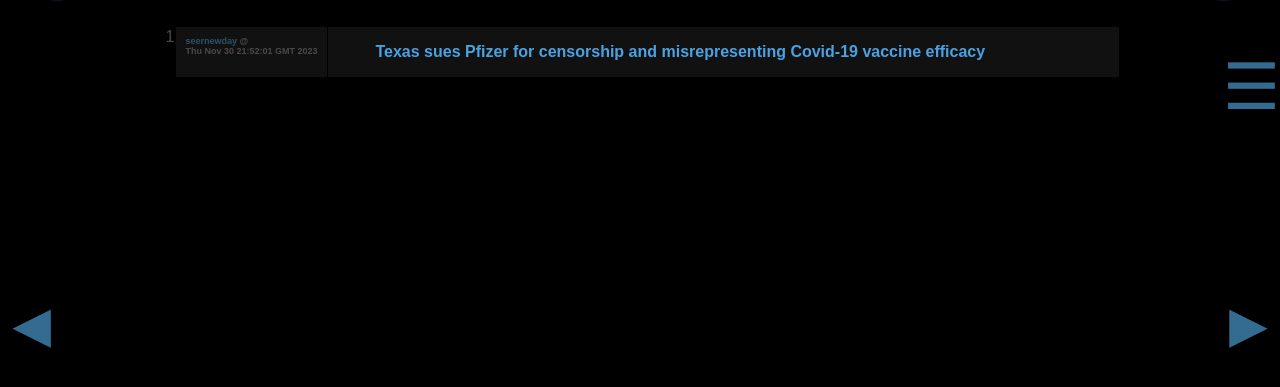
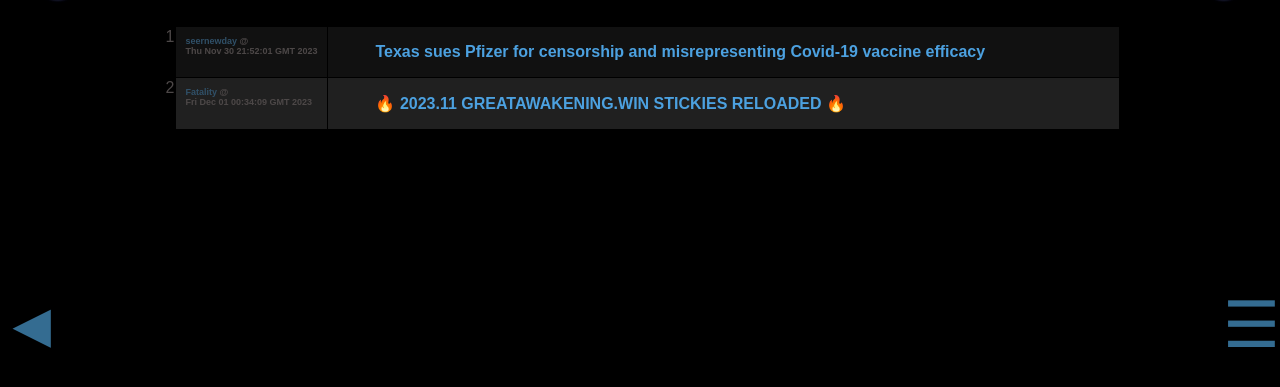
Before and after one commit to Fatality-GAW/fatality-gaw.github.io, a plain HTML site: page 2023.12.GREATAWAKENING.WIN.STICKIES.RELOADED.html in a window 1280 px wide. Shown: the part 75-462 px from the top of the page. Drawn offline with Linux system fonts and the light colour scheme.

Commit message:
Via Upload
Added latest HTMLs

```diff
--- a/2023.12.GREATAWAKENING.WIN.STICKIES.RELOADED.html
+++ b/2023.12.GREATAWAKENING.WIN.STICKIES.RELOADED.html
@@ -165,13 +165,13 @@
 		</style>
 	</head>
 	<body>
-		<div id="menu-div"><span><a href="index.html" onmouseover="this.style.color='#dc4848'" onmouseout="this.style.color='#346c91'">☰</a></span></div>
 		<div id="left-div"><span><a href="2023.11.GREATAWAKENING.WIN.STICKIES.RELOADED.html" onmouseover="this.style.color='#dc4848'" onmouseout="this.style.color='#346c91'">◄</a></span></div>
-		<div id="right-div"><span><a href="ALL.GREATAWAKENING.WIN.STICKIES.RELOADED.html" onmouseover="this.style.color='#dc4848'" onmouseout="this.style.color='#346c91'">►</a></span></div>
+		<div id="right-div"><span><a href="index.html" onmouseover="this.style.color='#dc4848'" onmouseout="this.style.color='#346c91'">☰</a></span></div>
 		<h1><a href="https://GreatAwakening.win" target="_blank">🔥 2023.12 GREATAWAKENING.WIN STICKIES RELOADING.. 🔥</a></h1>
 		<table>
 			<tbody>
 				<tr class="table_row" id="1" style="background-color: #111111;" onclick="if (event.target.tagName == 'A') return true; window.open('https://GreatAwakening.win/p/17rmEtVsXd/x/c/','_blank','noopener noreferrer');" ><td class="number_col">1</td><td class="detail_col"><span>seernewday</span> @<br>Thu Nov 30 21:52:01 GMT 2023</td><td class="title_col"><a href="https://GreatAwakening.win/p/17rmEtVsXd/x/c/" target="_blank">Texas sues Pfizer for censorship and misrepresenting Covid-19 vaccine efficacy</a></td></tr>
+				<tr class="table_row" id="2" style="background-color: #202020;" onclick="if (event.target.tagName == 'A') return true; window.open('https://GreatAwakening.win/p/17rmJPvuIK/x/c/','_blank','noopener noreferrer');" ><td class="number_col">2</td><td class="detail_col"><span>Fatality</span> @<br>Fri Dec 01 00:34:09 GMT 2023</td><td class="title_col"><a href="https://GreatAwakening.win/p/17rmJPvuIK/x/c/" target="_blank">🔥 2023.11 GREATAWAKENING.WIN STICKIES RELOADED 🔥</a></td></tr>
 			</tbody>
 		</table>
 	</body>
```
